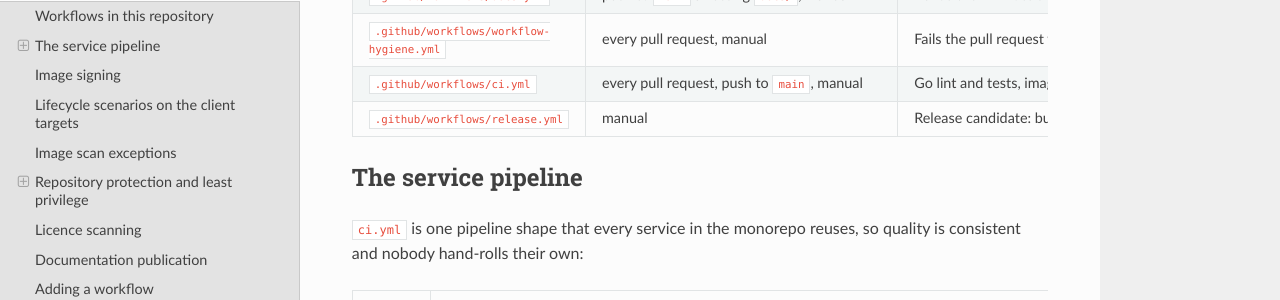
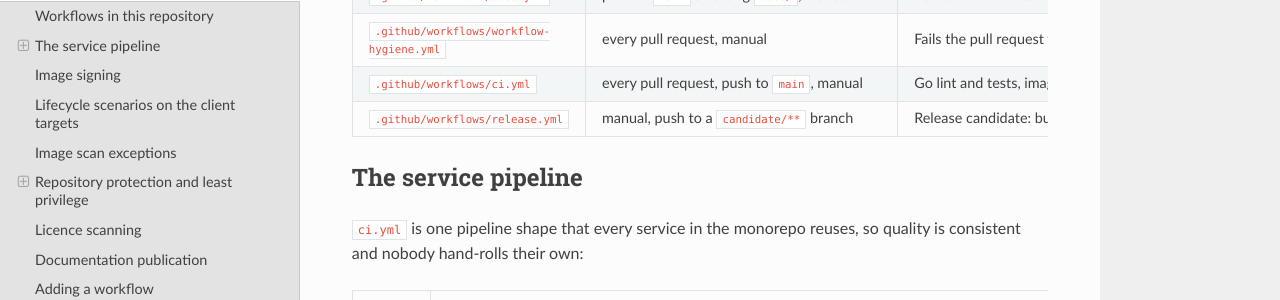
Before and after one commit to Fune5tiAtlas/facis-zero-trust-demonstrator, an MkDocs documentation site: the page built from docs/ci-cd.md, in a window 1280 px wide and 900 px high, scrolled down 453 px. Shown: the part 149-449 px from the top of the window. Built offline with MkDocs 1.6.1, drawn with Linux system fonts in a browser that asks for light colours; nearby versions of some CDN libraries.

Commit message:
Start the release candidate from candidate branches

```diff
--- a/docs/ci-cd.md
+++ b/docs/ci-cd.md
@@ -20,7 +20,7 @@ and is declared as such in [Specification changes](specifications.md#readings-an
 | `.github/workflows/docs.yml` | push to `main` affecting `docs/`, manual | Builds the MkDocs site and publishes it to the `gh-pages` branch |
 | `.github/workflows/workflow-hygiene.yml` | every pull request, manual | Fails the pull request when an action is not pinned to a commit or a token scope is too wide |
 | `.github/workflows/ci.yml` | every pull request, push to `main`, manual | Go lint and tests, image build with the Linux assertion and a Trivy scan, chart lint and dry-run render |
-| `.github/workflows/release.yml` | manual | Release candidate: builds, pushes, signs and attests every image by digest, then verifies each one (see [Image signing](#image-signing)) |
+| `.github/workflows/release.yml` | manual, push to a `candidate/**` branch | Release candidate: builds, pushes, signs and attests every image by digest, then verifies each one (see [Image signing](#image-signing)) |
 
 ## The service pipeline
 
```
Also changed, not shown: 1 other file.
